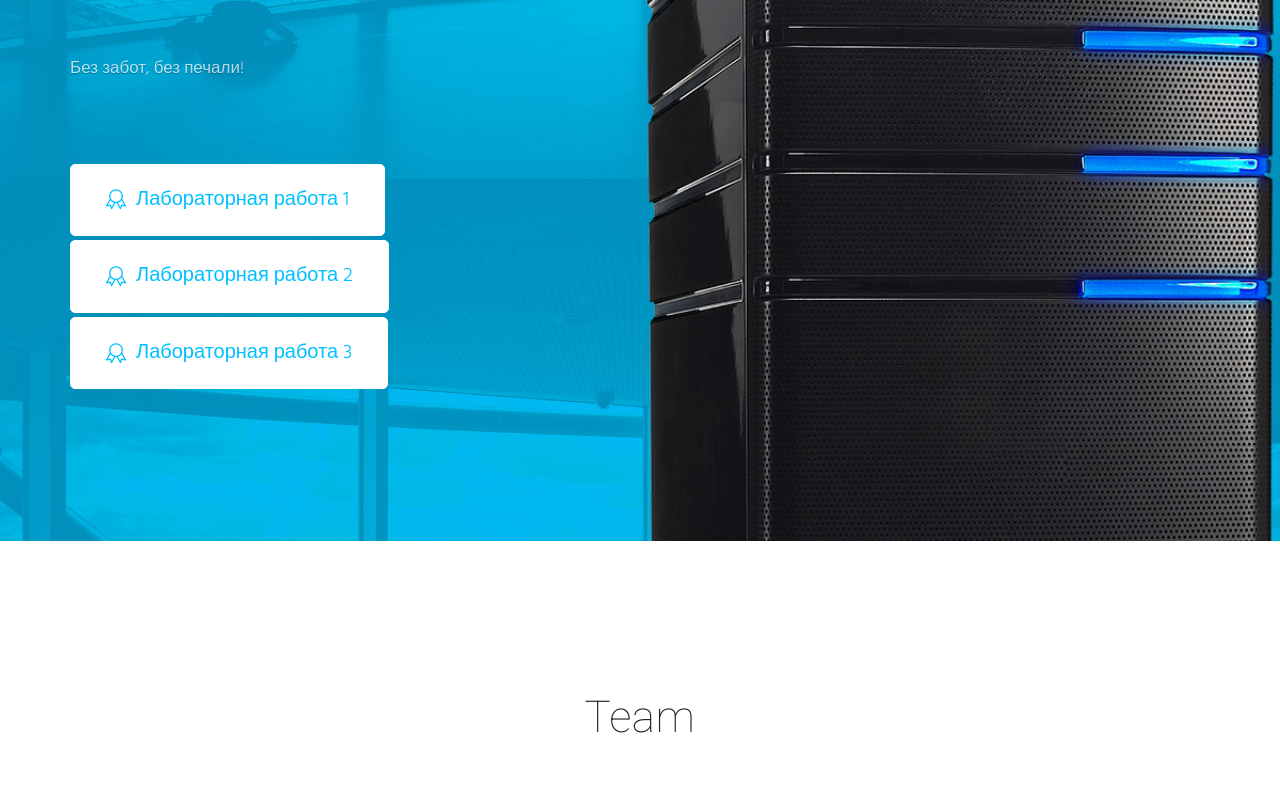
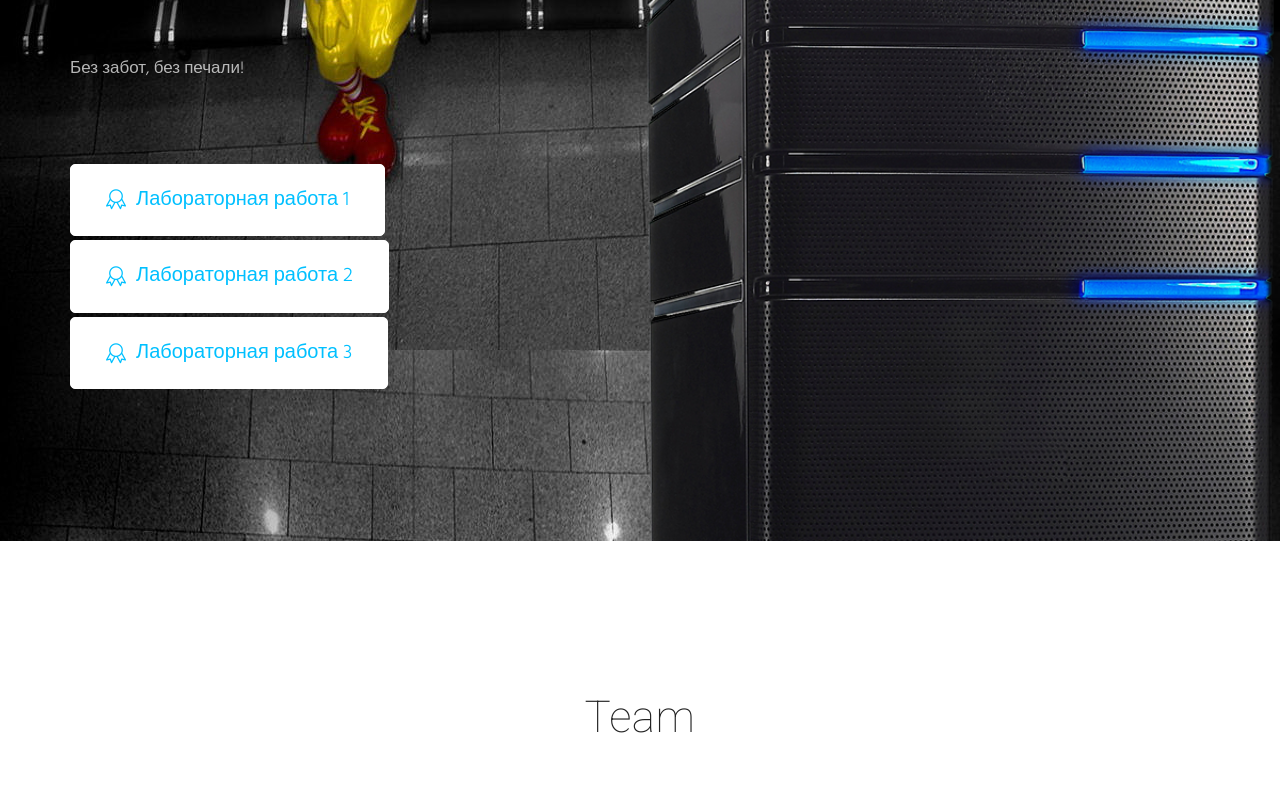
Before and after one commit to slava6370/biz.github.io, a plain HTML site: page index.html in a window 1280 px wide. Shown: the part 674-1464 px from the top of the page. Drawn offline with Linux system fonts and the light colour scheme; files whose address does not match are found by name.

Commit message:
Update index.html

```diff
--- a/index.html
+++ b/index.html
@@ -43,7 +43,7 @@
 	<!-- INTRO HALF LEFT BLOCK -->
 	<!-- CONTENT HALF RIGHT BLOCK -->
 		<!-- INTRO HALF LEFT BLOCK -->
-	<header id="intro-2" class="intro-block bg-color1 dark-bg fixed-bg" style="background-image: url(images/bg26.jpg);">
+	<header id="intro-2" class="intro-block bg-color1 dark-bg fixed-bg" style="background-image: url(images/HD.at.ua-3D-McDonalds-00136_1280-1024.jpg);">
 		<div class="container">
 			<div class="row">
 				<div class="col-md-6">
```
